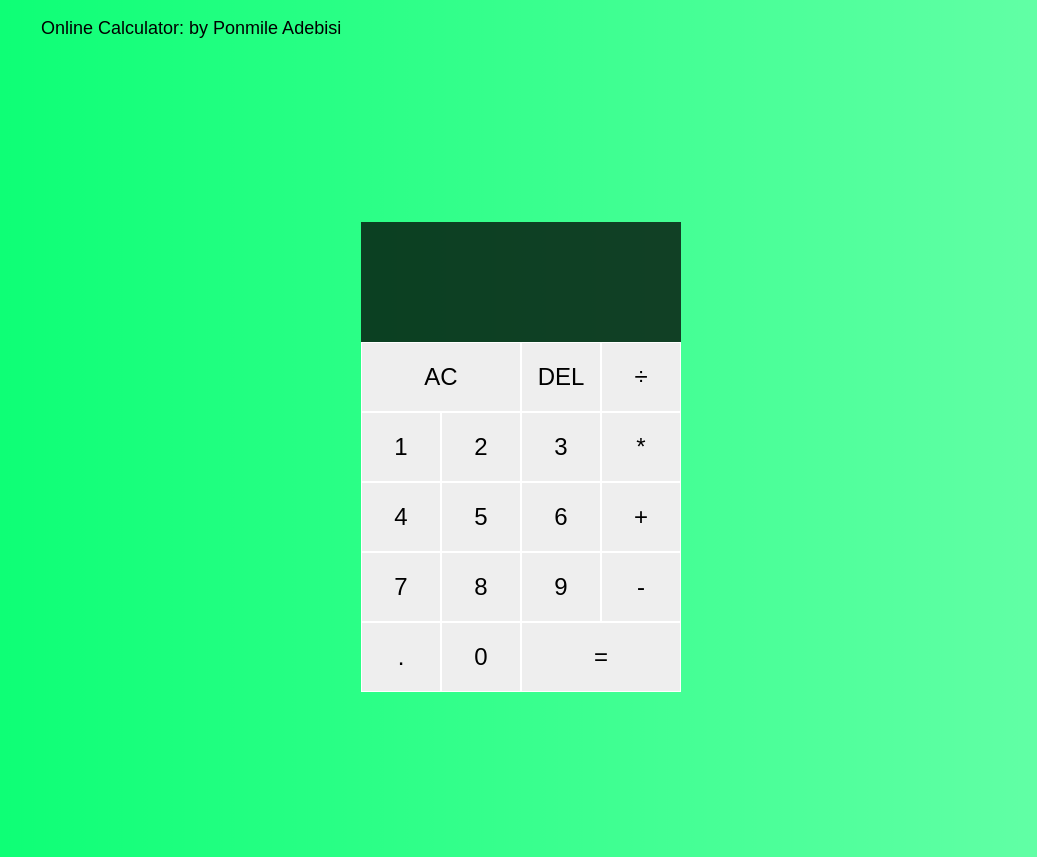
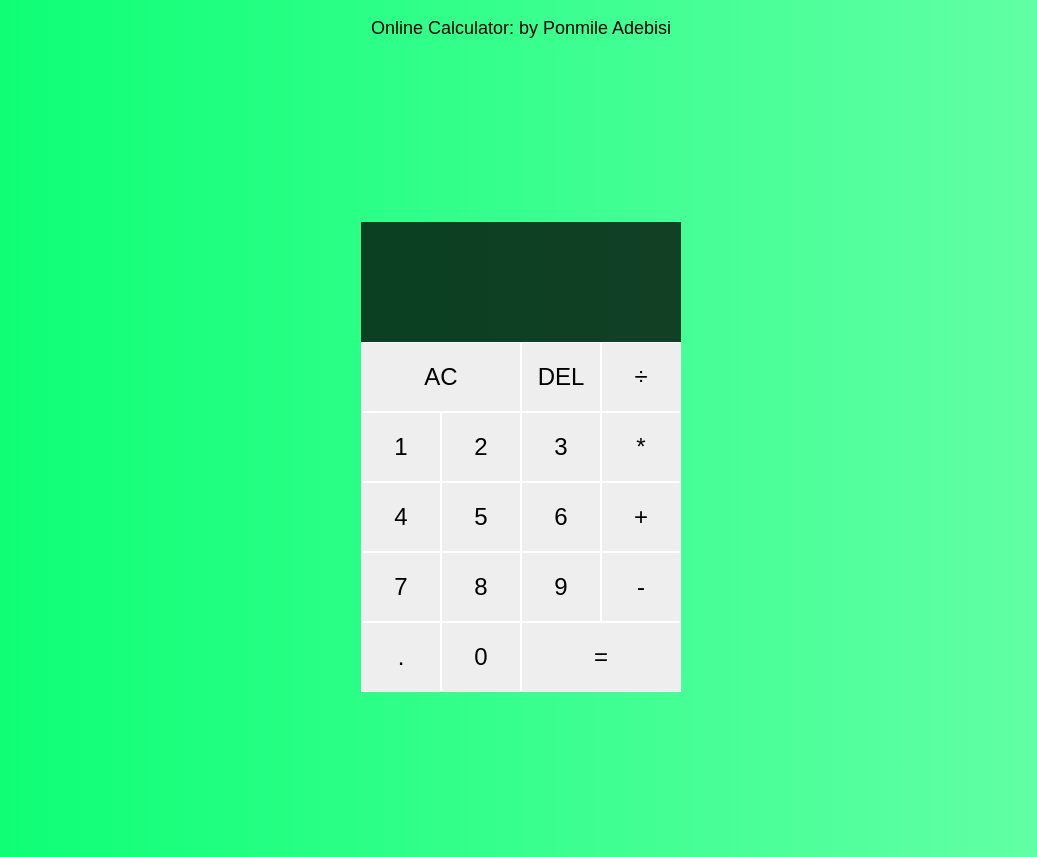
Before and after one commit to pjmiles/Calculator, a plain HTML site: page index.html in a window 1280 px wide. Shown: the whole page, without its empty margins (119-1156 px from the left). Drawn offline with Linux system fonts and the light colour scheme.

Commit message:
align set

```diff
--- a/style.css
+++ b/style.css
@@ -10,15 +10,9 @@ body {
     background: linear-gradient(to left, #00ff6e94, #00ff6efb);
 }
 
-.aside{
-    margin-left: 10rem;
-    padding: 0;
-    width: 100vh;
-}
-
 .text {
     font-size: 18px;
-    text-align: start;
+    text-align: center;
 }
 
 .calculator-grid {
```
